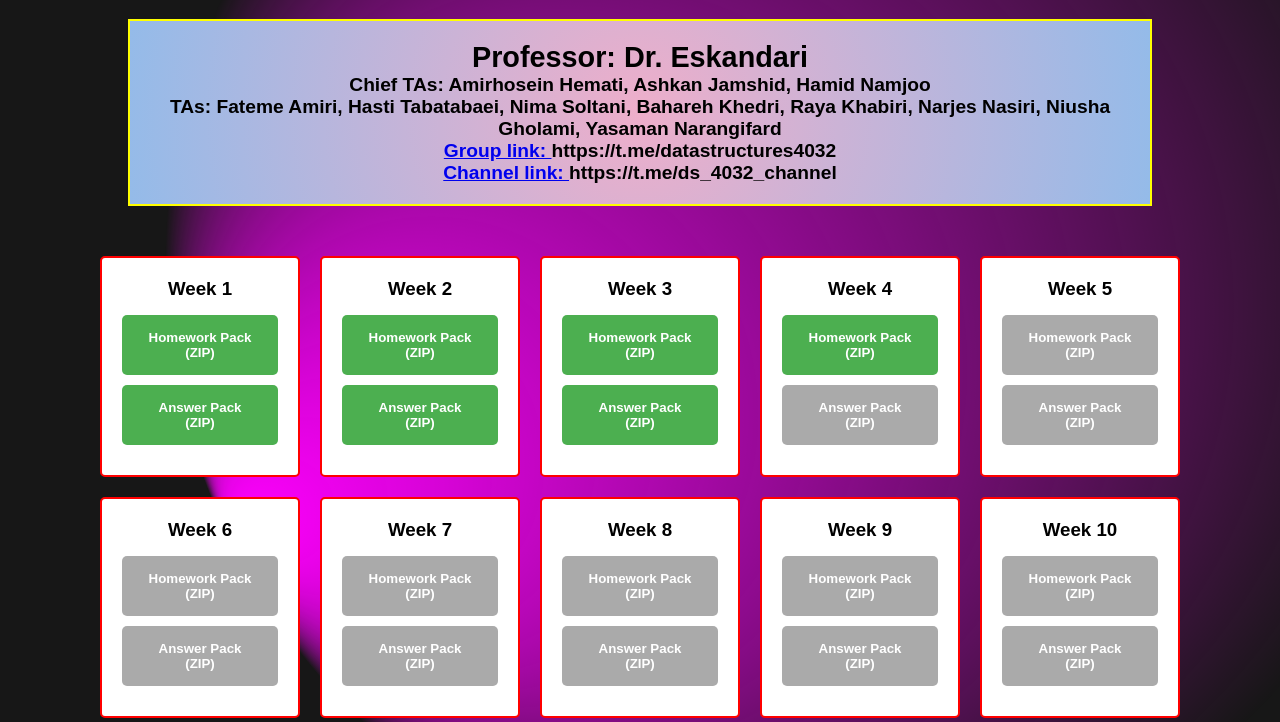
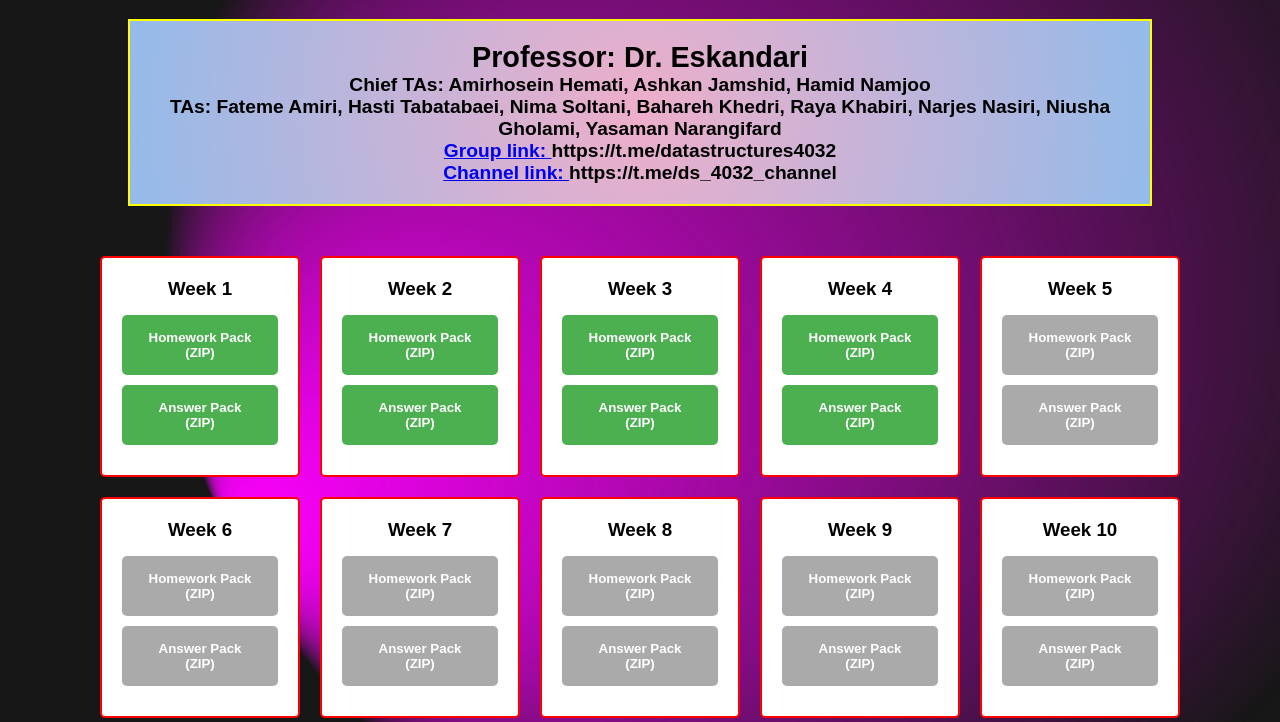
Before and after one commit to Ds-of-Azad-University4032/Ds-of-Azad-University4032.github.io, a plain HTML site: page index.html in a window 1280 px wide. Shown: the part 78-800 px from the top of the page. Drawn offline with Linux system fonts and the light colour scheme.

Commit message:
Update index.html

```diff
--- a/index.html
+++ b/index.html
@@ -377,7 +377,7 @@
 setDownloadLinks(1, 'https://github.com/Ds-of-Azad-University4032/weekly-homework-public/raw/refs/heads/main/HW01.zip', 'https://github.com/Ds-of-Azad-University4032/weekly-homework-public/raw/refs/heads/main/AW01.zip');
 setDownloadLinks(2, 'https://github.com/Ds-of-Azad-University4032/weekly-homework-public/raw/refs/heads/main/HW02.zip', 'https://github.com/Ds-of-Azad-University4032/weekly-homework-public/raw/refs/heads/main/AW02.zip');
 setDownloadLinks(3, 'https://github.com/Ds-of-Azad-University4032/weekly-homework-public/raw/refs/heads/main/HW03.zip', 'https://github.com/Ds-of-Azad-University4032/weekly-homework-public/raw/refs/heads/main/AW03.zip');
-setDownloadLinks(4, 'https://github.com/Ds-of-Azad-University4032/weekly-homework-public/raw/refs/heads/main/HW04.zip', null);
+setDownloadLinks(4, 'https://github.com/Ds-of-Azad-University4032/weekly-homework-public/raw/refs/heads/main/HW04.zip', 'https://github.com/Ds-of-Azad-University4032/weekly-homework-public/raw/refs/heads/main/AW04.zip');
 
 
 
```
